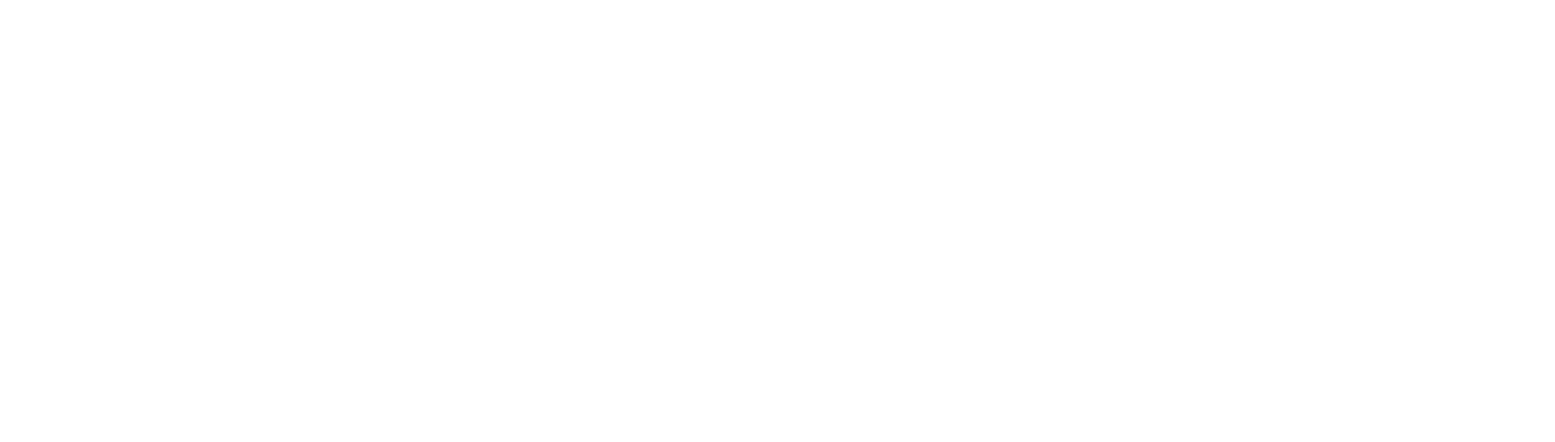
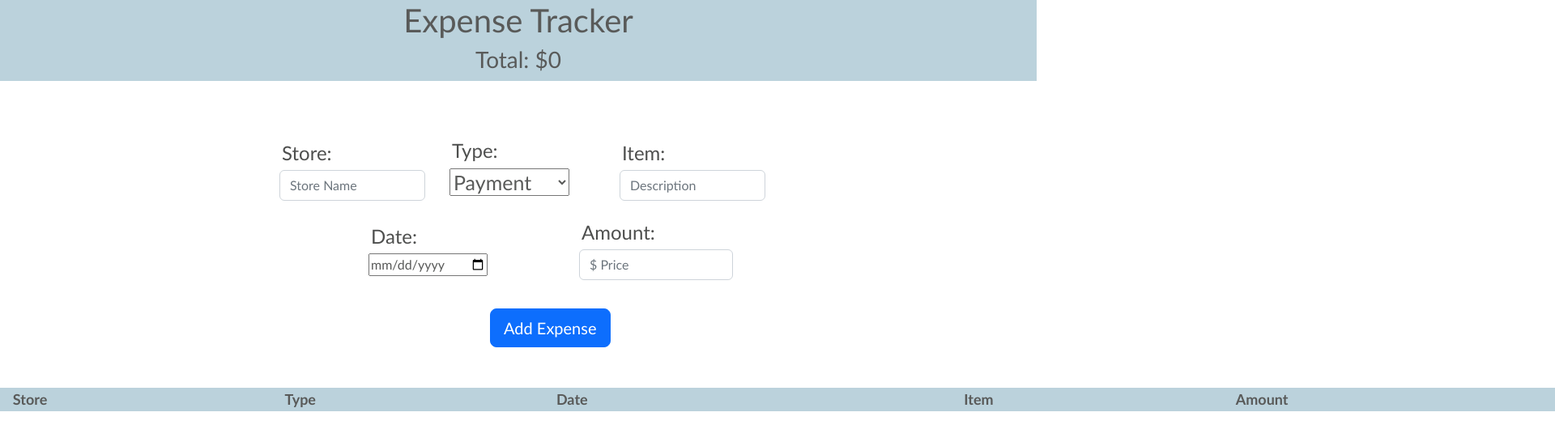
Before and after one commit to HelenR462/Expense-Tracker, a React (Create React App) app: page / in a window 1280 px wide. Shown: the top 546 px of the page at 81% size, 1920 px wide, since content can reach past the window. Built offline with nearby package versions, Linux system fonts and the light colour scheme.

Commit message:
Reveiw ready

```diff
--- a/src/App.css
+++ b/src/App.css
@@ -17,118 +17,127 @@
 
 }
 
+.form-box{
+  width: 640px;
+  margin: 30px auto;
+  padding-left: 10px;
 
-/* PAYMENT TYPE */
+}
+
+.top-row{
+  margin-bottom: 1px;
+     padding: 10px;
+    width: 200px;
+    border-radius: 3px;
+    /* border: 0; */
+
+
+}
+
+ /* PAYMENT TYPE*/
 .payment{
   display:flex;
-  font-size: 20px;
+  font-size: 25px;
   color:rgb(194, 197, 194) ;
-  align-items:center;
   height:45px;
   width:250px;
   padding:15px;
-  margin-left: 20%;
+  /* margin-left: 20%;  */
 
 }
 
 span{
 font-size: x-large;
 color:rgb(78, 79, 78);
-padding:1px;
-
+padding:3px;
+display:inline-flex
 }
 
-.type{
-  height:40px;
-  width:350px;
-  font-size: 25px;
-  margin: 1px;
-  align-items:center;
-  padding: 5px;
-  color:rgb(78, 79, 78);
-}
-
-.input{
-  height:40px;
-  width:250px;
-  font-size: 25px;
-}
-
-/* .top-row{
-    display:flex;
-  align-items:center;
-
-} */
 
 /* ITEM */
-.top-row{
-  display:inline-flex;
+ .top-row{
+  display:inline-block;
   align-items:center;
   height:55px;
-  width:250px;
-  padding:5px;
-  margin-left:250px;
+  width:210px;
+  padding:15px;
   margin-top: 20px;
-
-}
-
-.top-item{
-  margin-left:290px;
-}
-
-input{
-  height:40px;
-  width:200px;
-  font-size: 25px;
-}
-
-/* DATE *//* AMOUNT */
-.btm-row{
-  display:inline-block;
-  align-items:center;
-  padding: 5px;
-  margin-top:2%;
-  margin-left: 245px;
-  margin-bottom:20px;
   color:rgb(78, 79, 78);
 }
 
 
+/* DATE *//* AMOUNT */
+.date{
+  display:inline-block;
+  align-items:center;
+  padding: 5px;
+  margin-top:20px;
+  width: 70px;
+  border-radius: 3px;
+  margin-left: 120px;
+  color:rgb(78, 79, 78);
+  height:55px;
+  width:170px;
+  padding:5px;
+}
+
+.amount{
+  display:inline-block;
+  align-items:center;
+  padding: 5px;
+  margin-top:20px;
+  width: 200px;
+  border-radius: 3px;
+  margin-left: 90px;
+  color:rgb(78, 79, 78);
+
+
+}
+
 /* BUTTON */
 .btn{
   display:flex;
-  margin:0 600px ;
-  font-size:large;
-  background-color:rgb(71, 133, 248);
+  margin-left:275px ;
+  font-size:x-large;
+  background-color:rgb(3, 85, 237);
   border:none;
   border-radius: 6px;
   color:aliceblue;
   padding: 12px;
   margin-bottom: 20px;
+  margin-top: 30px;
+
 }
 
 .btn:hover {
-  background-color:rgb(39, 108, 245);
+  background-color:rgb(91, 138, 234);
 }
 
 
 /* TABLE */
 
-  .table {
-  background-color:rgb(224, 234, 238);
-
-}
-
-.table table-striped{
-  background-color:rgb(42, 96, 42)(187, 210, 220);
+.row{
+  color: #272827;
+  background-color:rgb(187,210, 220);
+  font-size: large;
+   display:inline-flex;
+   width:640%;
+  margin-left: 12px;
+  padding-left: 5%;
 
 }
 
 
 
-  .fa fa-trash{
-  border-color: transparent;
-  color:transparent 0px solid;
-  display: flex-end;
-  margin-left: 80%;
+i{
+  color: rgb(134, 46, 46);
+
 }
+
+.trash{
+ border:transparent
+}
+
+.chart{
+  margin-left: 35%;
+}
--- a/src/App.js
+++ b/src/App.js
@@ -6,58 +6,27 @@ import Table from "./components/Table";
 import TableBody from "./components/TableBody";
 
 export default function App() {
-  const [amount, setAmount] = useState(0);
-  const [expenses, setExpenses] = useState([
-    {
-      id: 0,
-      type: "Cash",
-      date: "2023/2/20",
-      item: "Food",
-      amount: "123.00",
-    },
+  const [totalAmount, setTotalAmount] = useState(0);
+  const [expenses, setExpenses] = useState([]);
 
-    {
-      id: 1,
-      type: "Credit Card",
-      date: "2023/2/14",
-      item: "Hand Bag",
-      amount: "170.00",
-    },
-  ]);
-
-  // const expenseItems = [];
-  // for (let i = 0; i < expenses.length; i++) {
-  //   const expenseObject = expenses[i];
-  //   // add table body to expenseItems array
-
-  //   expenseItems.push(
-  //     <TableBody
-  //       id={expenseObject.id}
-  //       item={expenseObject.item}
-  //       type={expenseObject.type}
-  //       date={expenseObject.date}
-  //       amount={expenseObject.amount}
-  //     />
-  //   );
-  // }
-
-  const addNewExpense = (type, date, item, amount) => {
+  const addNewExpense = (store, type, date, item, amount) => {
     const newExpense = {
       id: Math.random(),
+      store: store,
       type: type,
       date: date.toLocaleString(),
       item: item,
       amount: amount,
     };
-    //  console.log(newExpense)
+
+    setTotalAmount((prev) => prev + Number(amount));
+
     setExpenses([...expenses, newExpense]);
+  };
 
-    const expenseTotal = () => {
-      expenses.reduce((prev, cur) => {
+  const expenseTotal = expenses.reduce((prev, cur) => {
     return prev + cur.amount;
   }, "");
-    };
-    setAmount(expenseTotal);
 
   const deleteExpense = (id) => {
     setExpenses(expenses.filter((addNewExpense) => addNewExpense.id !== id));
@@ -67,8 +36,8 @@ export default function App() {
     <div>
       <Header
         addNewExpense={addNewExpense}
-          amount={amount}
-          setAmount={setAmount}
+        amount={totalAmount}
+        expenseTotal={expenseTotal}
       />
       <MainButton addNewExpense={addNewExpense} />
       <Table />
@@ -78,9 +47,6 @@ export default function App() {
         expenses={expenses}
         deleteExpense={deleteExpense}
       />
-
-        {/* {expenseItems} */}
     </div>
   );
-  };
 }
--- a/src/components/MainButton.js
+++ b/src/components/MainButton.js
@@ -1,47 +1,72 @@
-import React, { useState } from "react";
+import React, { useState /*useEffect */ } from "react";
 
-export default function MainButton({addNewExpense,}) {
+export default function MainButton({ addNewExpense, expenseItems }) {
   const [type, setType] = useState("");
   const [date, setDate] = useState(new Date());
   const [item, setItem] = useState("");
   const [amount, setAmount] = useState("");
+  const [store, setStore] = useState("");
+
+  //   const [inputValue, setInputValue] = useState(true);
+
+  //   useEffect(() =>{
+  //    const expenseData = window.localStorage.getItem('STORE_EXPENSE_VALUE');
+  //  console.log('expenseData', expenseData )
+  //    if(expenseData !== null) setInputValue(JSON.parse(expenseData))
+  //    }, [])
+
+  // useEffect(() =>{
+  //  window.localStorage.setItem('STORE_EXPENSE_VALUE', JSON.stringify(inputValue))
+  // }, [inputValue])
 
   const handleTypeOnChange = (e) => {
     setType(e.target.value);
-
-    console.log(e.target.value);
   };
 
   const handleDateOnChange = (e) => {
     setDate(e.target.value);
-
-    console.log(e.target.value);
   };
 
   const handleItemOnChange = (e) => {
     setItem(e.target.value);
-
-    console.log(e.target.value);
   };
 
   const handleAmountOnChange = (e) => {
-    setAmount( e.target.value);
+    setAmount(e.target.value);
+  };
 
-    // console.log(e.target.value);
+  // const handleOnClick = (e) => {
+  //   setInputValue(false);
+  // };
+
+  const handleStoreOnChange = (e) => {
+    setStore(e.target.value);
   };
 
   function handleOnSubmit(e) {
     e.preventDefault();
-     console.log(amount)
-    addNewExpense(type, date, item, amount);
-
-
+    addNewExpense(store, type, date, item, amount);
+    e.target.reset();
   }
-
 
   return (
     <div>
-      <form onSubmit={handleOnSubmit}>
+      {/* {inputValue &&(
+   <tbody className="chart">{expenseItems}</tbody>
+  )} */}
+
+      <form className="form-box" onSubmit={handleOnSubmit}>
+        <label className=" top-item top-row">
+          <span> Store:</span>
+          <input
+            className="form-control"
+            onChange={handleStoreOnChange}
+            name="name"
+            placeholder="Store Name"
+            aria-label="store"
+          />
+        </label>
+
         <label className="top-row payment">
           <span>Type:</span>
           <select onChange={handleTypeOnChange} className="type">
@@ -66,13 +91,13 @@ export default function MainButton({addNewExpense,}) {
           />
         </label>
         {/* Date */}
-        <label className=" btm-row">
+        <label className=" date">
           <span>Date:</span>
           <input onChange={handleDateOnChange} type="date" />
         </label>
 
         {/*Amount */}
-        <label className="btm-row">
+        <label className="amount">
           <span>Amount:</span>
           <input
             onChange={handleAmountOnChange}
@@ -88,7 +113,12 @@ export default function MainButton({addNewExpense,}) {
 
         {/* Button */}
         <div className="btn-container">
-          <button className="btn btn-primary btn-lg" type="Submit" onSubmit={handleOnSubmit}>
+          <button
+            className="btn btn-primary btn-lg"
+            type="Submit"
+            // onClick={handleOnClick}
+            onSubmit={handleOnSubmit}
+          >
             Add Expense
           </button>
         </div>
--- a/src/components/Table.js
+++ b/src/components/Table.js
@@ -3,26 +3,17 @@ import React from "react";
 export default function Table() {
   return (
     <div>
-      <table className="table">
-
-      <thead>
-    <tr>
-      <th className= "odd" scope="col">Type</th>
-      <th className= "even" scope="col">Date</th>
-      <th className= "odd" scope="col">Item</th>
-      <th className= "even" scope="col">Amount</th>
-      <th></th>
-    </tr>
-
-     </thead>
-
-
-
-
-
+      <table>
+        <thead>
+          <tr className="row">
+            <th className="col-2">Store</th>
+            <th className="col-2">Type</th>
+            <th className="col-3">Date</th>
+            <th className="col-2">Item</th>
+            <th className="col">Amount</th>
+          </tr>
+        </thead>
       </table>
     </div>
-
-
   );
 }
--- a/src/components/TableBody.js
+++ b/src/components/TableBody.js
@@ -1,31 +1,32 @@
 import React, { useState } from "react";
 
 export default function TableBody(props) {
-  //  console.log("props", props);
-
   const [data, setData] = useState();
 
   const handleOnChange = (e) => {
     setData(data, e.target.value);
   };
 
-
   const expenseItems = [];
   for (let i = 0; i < props.expenses.length; i++) {
     const expenseObject = props.expenses[i];
-    // add table body to expenseItems array
 
     expenseItems.push(
       <tr key={expenseItems}>
+        <td>{expenseObject.store}</td>
         <td>{expenseObject.type}</td>
         <td>{expenseObject.date}</td>
         <td>{expenseObject.item}</td>
         <td>{expenseObject.amount}</td>
         <td>
-          <button type="delete"
-          onClick={()=>{props.deleteExpense(expenseObject.id)}}
+          <button
+            className="trash"
+            type="delete"
+            onClick={(e) => {
+              props.deleteExpense(expenseObject.id);
+            }}
           >
-            <i className="fa fa-trash" aria-hidden="true"></i>
+            <i className="fa fa-trash" aria-hidden="false"></i>
           </button>
         </td>
       </tr>
@@ -38,7 +39,7 @@ export default function TableBody(props) {
       value={data}
       onChange={handleOnChange}
     >
-      <tbody>{expenseItems}</tbody>
+      <tbody className="chart">{expenseItems}</tbody>
     </table>
   );
 }
```
Lines whose indentation alone changed are shown as unchanged.
